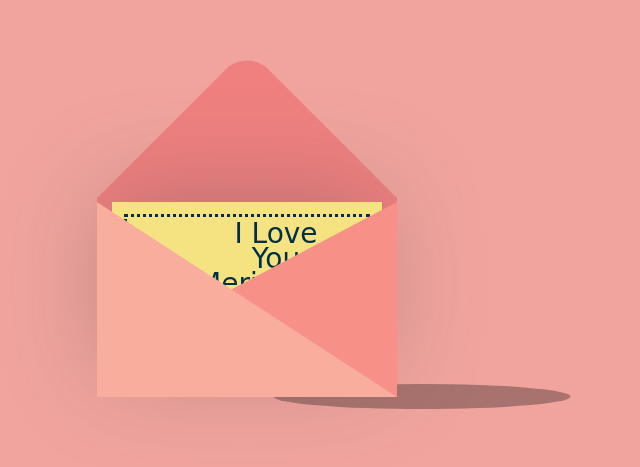
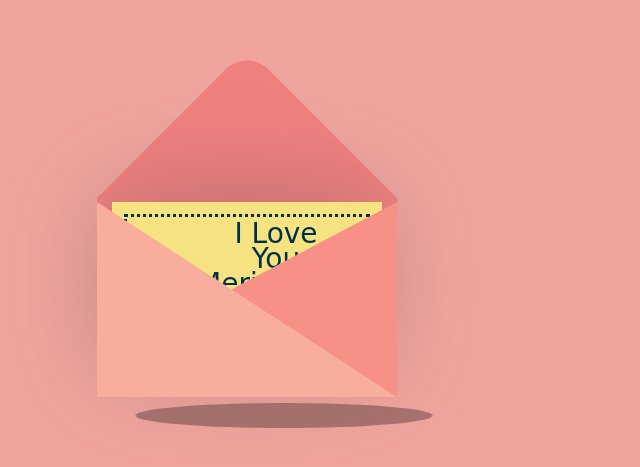
Before and after one commit to IndieDev2003/TestRepo, a plain HTML site: page pr1/index.html in a window 1280 px wide. Shown: the part 141-608 px from the top of the page, without its empty margins (393-1033 px from the left). Drawn offline with nearby package versions, Linux system fonts and the light colour scheme.

Commit message:
Update style.css

```diff
--- a/pr1/style.css
+++ b/pr1/style.css
@@ -130,8 +130,10 @@ body {
   height: 25px;
   border-radius: 50%;
   background-color: rgba(0, 0, 0, 0.3);
-  bottom: 250px;
-  left: 650px;
+  /* bottom: 250px;
+  left: 650px; */
+  top:  68%;
+  left: 40%;
   animation: scale 3s linear infinite;
   z-index: -1;
 }
```
